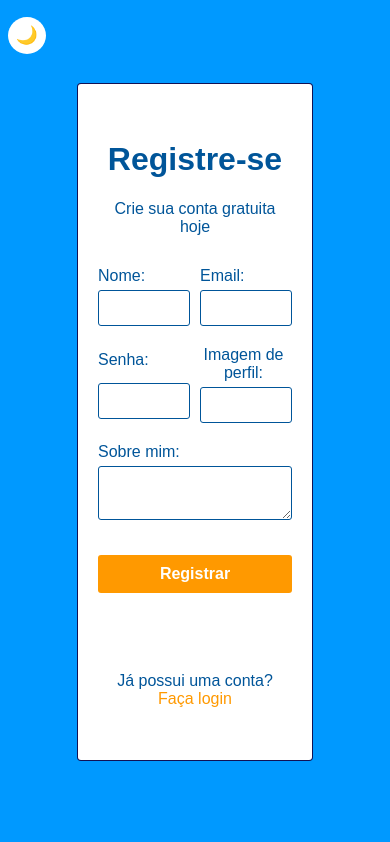
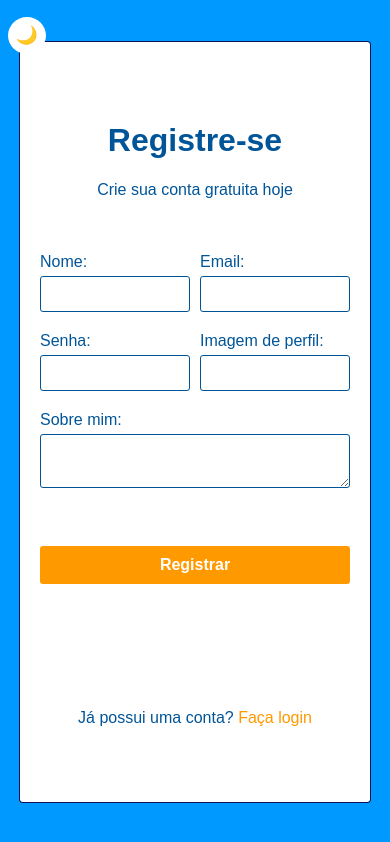
Before and after one commit to guilhermemadeira1/projeto-login-autenticado, a React (Vite) app: page /registro in a window 390 px wide. Built offline with nearby package versions, Linux system fonts and the light colour scheme.

Commit message:
style: Register responsivo

```diff
--- a/src/routes/Register.jsx
+++ b/src/routes/Register.jsx
@@ -59,7 +59,7 @@ export default function Register() {
 
     return(
         <Background>
-            <Form action="" $width="60%" $maxWidth="300px" $height="80%">
+            <Form action="" $width="90%" $maxWidth="350px" $height="90%">
                 <div>
                     <Heading level='1'>Registre-se</Heading>
                     <Paragraph>Crie sua conta gratuita hoje</Paragraph>
```
